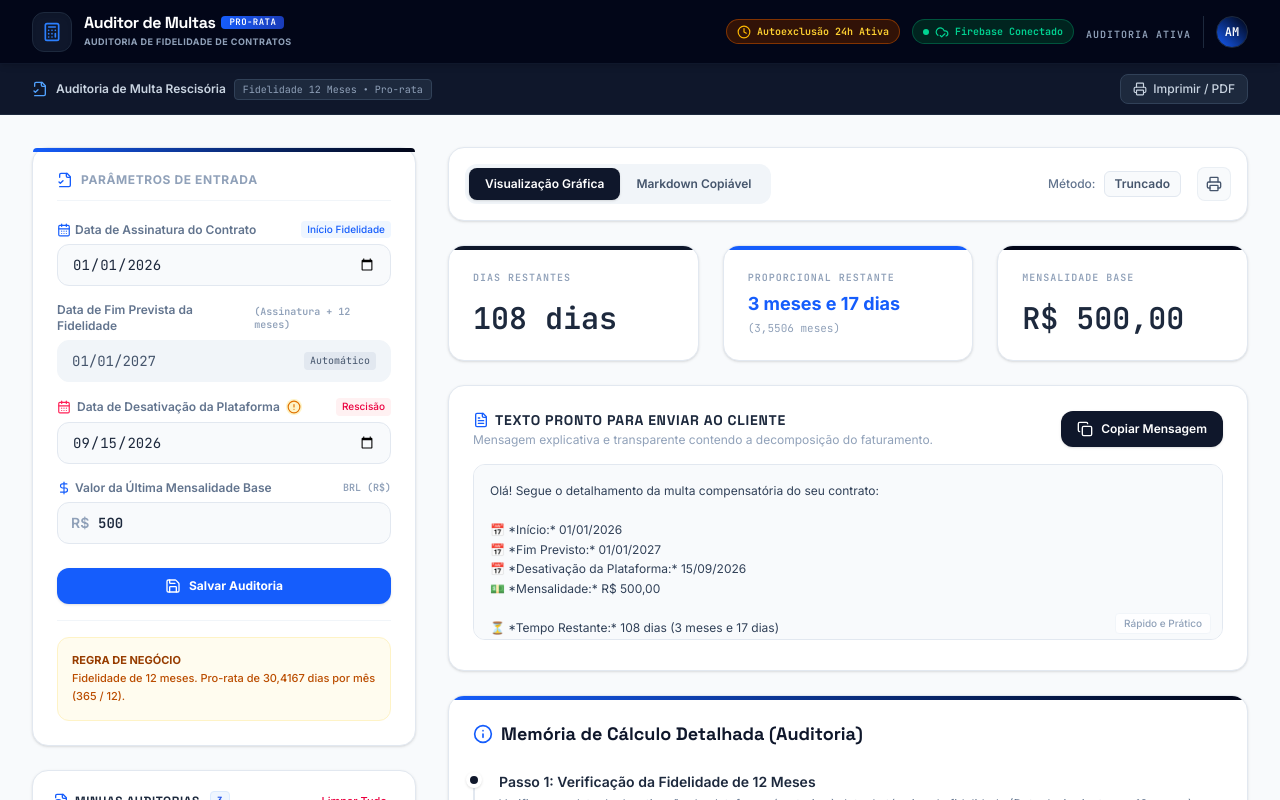
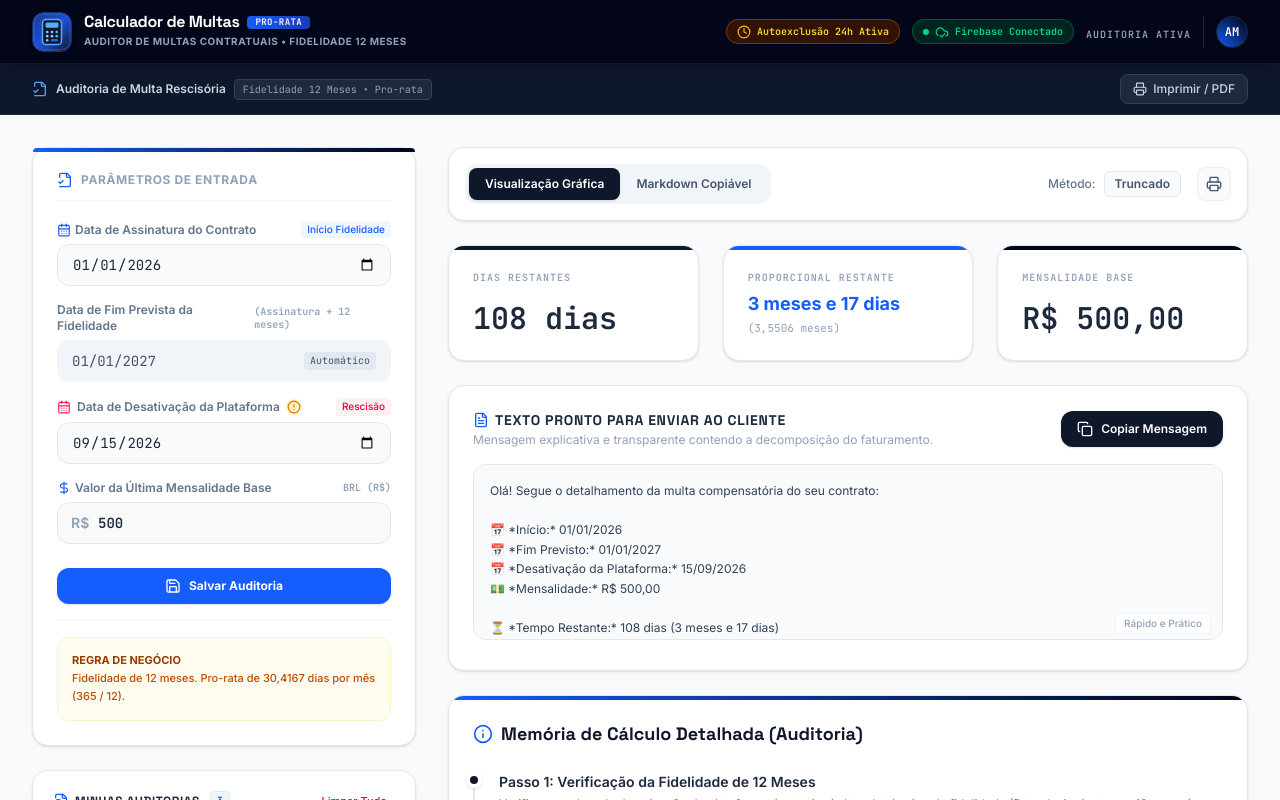
Before and after one commit to nascilio/Auditor-de-Multas-Contratuais, a React (Vite) app: page / in a window 1280 px wide. Shown: the top 800 px of the page. Built offline with nearby package versions, Linux system fonts and the light colour scheme; no server answers; the database is empty.

Commit message:
feat: add branding, metadata, and PWA configuration
Implement application branding with a new favicon, update site metadata for SEO, and add PWA manifest support to improve discoverability and installation.

```diff
--- a/index.html
+++ b/index.html
@@ -1,9 +1,31 @@
 <!doctype html>
-<html lang="en">
+<html lang="pt-BR">
   <head>
     <meta charset="UTF-8" />
     <meta name="viewport" content="width=device-width, initial-scale=1.0" />
-    <title>My Google AI Studio App</title>
+    <title>Calculador de Multas — Auditor de Multas Contratuais</title>
+    <meta name="application-name" content="Calculador de Multas" />
+    <meta name="apple-mobile-web-app-title" content="Calculador de Multas" />
+    <meta name="description" content="Assistente financeiro especialista em auditoria de contratos e faturamento para cálculo preciso de multa compensatória por rescisão contratual antecipada." />
+    <meta name="theme-color" content="#020617" />
+
+    <!-- Favicon & App Logo Icon -->
+    <link rel="icon" type="image/svg+xml" href="/favicon.svg" />
+    <link rel="alternate icon" href="/favicon.svg" />
+    <link rel="apple-touch-icon" href="/favicon.svg" />
+    <link rel="manifest" href="/manifest.json" />
+
+    <!-- Open Graph / Social Preview -->
+    <meta property="og:type" content="website" />
+    <meta property="og:locale" content="pt_BR" />
+    <meta property="og:title" content="Calculador de Multas — Auditor de Multas Contratuais" />
+    <meta property="og:description" content="Assistente financeiro especialista em auditoria de contratos e faturamento para cálculo preciso de multa compensatória por rescisão contratual antecipada." />
+    <meta property="og:site_name" content="Calculador de Multas Contratuais" />
+
+    <!-- Twitter Card -->
+    <meta name="twitter:card" content="summary" />
+    <meta name="twitter:title" content="Calculador de Multas — Auditor de Multas Contratuais" />
+    <meta name="twitter:description" content="Assistente financeiro especialista em auditoria de contratos e faturamento para cálculo preciso de multa compensatória por rescisão contratual antecipada." />
   </head>
   <body>
     <div id="root"></div>
--- a/src/App.tsx
+++ b/src/App.tsx
@@ -300,16 +300,20 @@ export default function App() {
       <header className="bg-slate-950 border-b border-slate-900 py-4 px-4 md:px-8 shadow-md sticky top-0 z-40 print:hidden h-16 flex items-center">
         <div className="max-w-7xl mx-auto w-full flex items-center justify-between gap-4">
           <div className="flex items-center gap-3">
-            <div className="w-10 h-10 bg-slate-900 rounded-xl flex items-center justify-center shadow-inner border border-slate-800 relative overflow-hidden group">
-              <Calculator className="w-5 h-5 text-blue-500 relative z-10 group-hover:scale-110 transition-transform duration-300" />
-              <div className="absolute inset-0 bg-gradient-to-tr from-blue-600/20 to-black opacity-0 group-hover:opacity-100 transition-opacity duration-300" />
+            <div className="w-10 h-10 rounded-xl flex items-center justify-center shadow-md border border-blue-500/30 relative overflow-hidden group shrink-0 bg-slate-900">
+              <img
+                src="/favicon.svg"
+                alt="Logo Calculador de Multas"
+                className="w-10 h-10 object-contain group-hover:scale-105 transition-transform duration-300"
+              />
             </div>
             <div>
-              <h1 className="text-sm md:text-base font-extrabold font-display text-white tracking-tight flex items-center gap-1.5 leading-none">
-                Auditor de Multas <span className="bg-gradient-to-r from-blue-600 to-blue-800 text-white text-[9px] font-black px-2 py-0.5 rounded-sm font-mono uppercase tracking-wider">Pro-Rata</span>
+              <h1 className="text-sm md:text-base font-extrabold font-display text-white tracking-tight flex items-center gap-2 leading-none">
+                <span>Calculador de Multas</span>
+                <span className="bg-gradient-to-r from-blue-600 to-blue-800 text-white text-[9px] font-black px-2 py-0.5 rounded-sm font-mono uppercase tracking-wider">Pro-Rata</span>
               </h1>
-              <p className="text-[9px] text-slate-400 font-bold tracking-wider mt-1 uppercase">
-                Auditoria de Fidelidade de Contratos
+              <p className="text-[10px] text-slate-400 font-bold tracking-wider mt-1 uppercase">
+                Auditor de Multas Contratuais • Fidelidade 12 Meses
               </p>
             </div>
           </div>
```
Also changed, not shown: public/favicon.svg (added), public/manifest.json (added).
